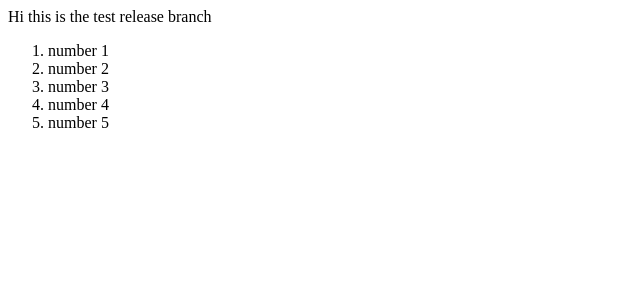
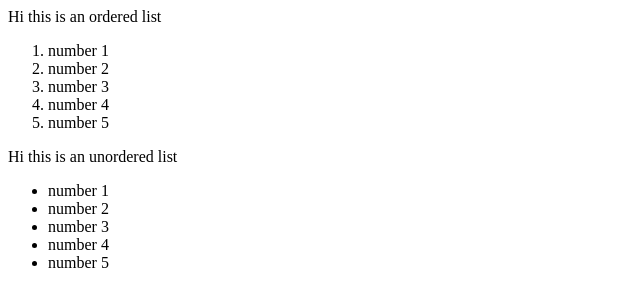
Before and after one commit to koz46/test_release_branch, a plain HTML site: page index.html in a window 1280 px wide. Shown: the whole page, without its empty margins (0-640 px from the left). Drawn offline with Linux system fonts and the light colour scheme.

Commit message:
updated index.html file. second commit

```diff
--- a/index.html
+++ b/index.html
@@ -1,4 +1,4 @@
-<p>Hi this is the test release branch</p>
+<p>Hi this is an ordered list</p>
 <ol>
     <li>number 1</li>
     <li>number 2</li>
@@ -6,3 +6,12 @@
     <li>number 4</li>
     <li>number 5</li>
 </ol>
+
+<p>Hi this is an unordered list</p>
+<ul>
+    <li>number 1</li>
+    <li>number 2</li>
+    <li>number 3</li>
+    <li>number 4</li>
+    <li>number 5</li>
+</ul>
```
